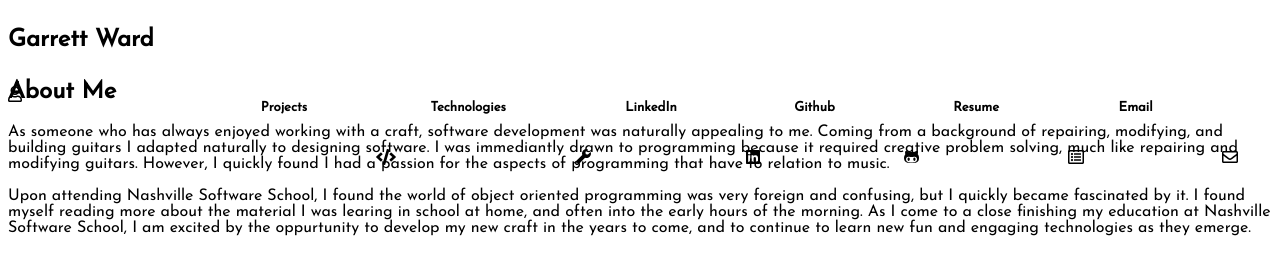
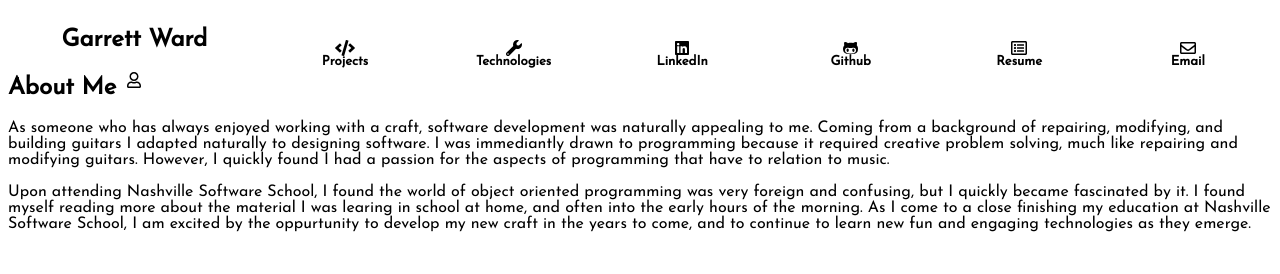
Before and after one commit to Gward2489/portfolioSite, a plain HTML site: page index.html in a window 1280 px wide. Drawn offline with nearby package versions, Linux system fonts and the light colour scheme; some packages are replaced by stand-ins of ours; files that its build step writes are made by us from their sources.

Commit message:
refinng sass functions for nav grid

```diff
--- a/sass/mainStyles.scss
+++ b/sass/mainStyles.scss
@@ -10,10 +10,18 @@ body {
     ;
 }
 
+.navWrap {
+    display: grid;
+    grid-area: navi;
+    grid-template-rows: auto;
+    grid-template-areas:
+    "bar"
+    ;
+}
+
 .navBar {
     display: grid;
-    grid-area: navi;
-    max-height: 20em;
+    grid-area: bar;
     grid-template-columns: 20% 80%;
     grid-template-areas:
     "devDisplay links"
@@ -25,32 +33,64 @@ body {
     grid-area: devDisplay;
     grid-template-rows: 1fr 1fr;
     grid-template-areas:
-    "picture"
-    "name"
+    "devPic"
+    "devName"
     ;
+
+    :nth-child(1) {
+        grid-area: devPic;
+        justify-self: center;
+    }
+
+    :nth-child(2) {
+        grid-area: devName;
+        justify-self: center;
+    }
 }
 
 .linksSubGrid {
     display: grid;
     grid-area: links;
-    grid-template-columns: 1fr repeat(6);
+    margin-top: 2em;
+    grid-template-columns: 1fr 1fr 1fr 1fr 1fr 1fr;
     grid-template-areas:
-    "two1 two2 two3 two4 two5 two6"
+    "tab1 tab2 tab3 tab4 tab5 tab6"
     ;
     @for $i from 1 through 6 {
         :nth-child(#{$i}) {
             display: grid;
-            grid-area: two#{$i};
-            grid-template-rows: 1fr 1fr;
+            justify-self: center;
+            grid-area: tab#{$i};
+            grid-template-rows: 30% 70%;
             grid-template-areas:
             "upper#{$i}"
             "lower#{$i}"
             ;
-            i {
+            :nth-child(1) {
+                display: grid;
+                justify-self: center;
+                margin-bottom: -2em;
                 grid-area: upper#{$i};
+                grid-row: auto;
+                grid-template-areas:
+                "logo#{$i}"
+                ;
+                i {
+                    grid-area: logo#{$i};
+                }
             }
-            h5 {
+            :nth-child(2) {
+                display: grid;
+                margin-top: -1em;
+                justify-self: center;
                 grid-area: lower#{$i};
+                grid-row: auto;
+                grid-template-areas:
+                "tabText#{$i}"
+                ;
+                h5 {
+                    grid-area: tabText#{$i};
+                }
             }
         }
     }
```
Also changed, not shown: sass/about.scss (added, +21 -0 lines).
